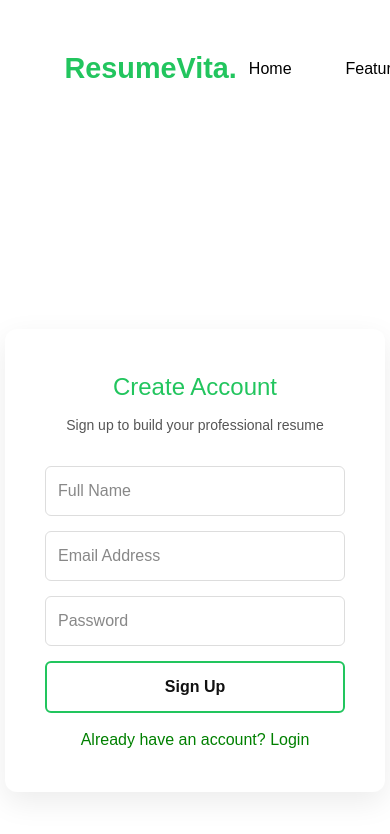
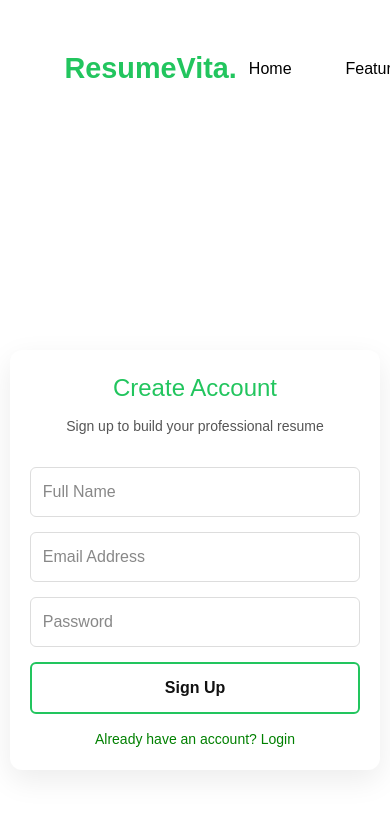
Before and after one commit to rajeshwarivyas8/resume-frontend, a React (Vite) app: page /signup in a window 390 px wide. Shown: the top 834 px of the page. Built offline with nearby package versions, Linux system fonts and the light colour scheme.

Commit message:
Update App.css

```diff
--- a/src/App.css
+++ b/src/App.css
@@ -632,6 +632,54 @@
   transition: 0.3s;
 }
 
+
+
+
+
+/* MOBILE RESPONSIVE FIX */
+@media (max-width: 768px) {
+
+  .builder-content{
+    grid-template-columns: 1fr;
+    gap: 15px;
+  }
+
+  .resume-paper{
+    width: 100%;
+    transform: scale(0.65);
+  }
+
+  .auth-box{
+    width: 95%;
+    padding: 20px;
+  }
+
+  .auth-input{
+    width: 100%;
+  }
+
+  .auth-btn{
+    width: 100%;
+  }
+
+  .add-btn{
+    width: 100%;
+  }
+
+  .preview-content{
+    padding: 10px;
+  }
+
+  h1{
+    font-size: 24px;
+  }
+
+  p{
+    font-size: 14px;
+  }
+
+}
+
 .auth-btn:hover {
   background-color: #22c55e;
   color: white;
```
